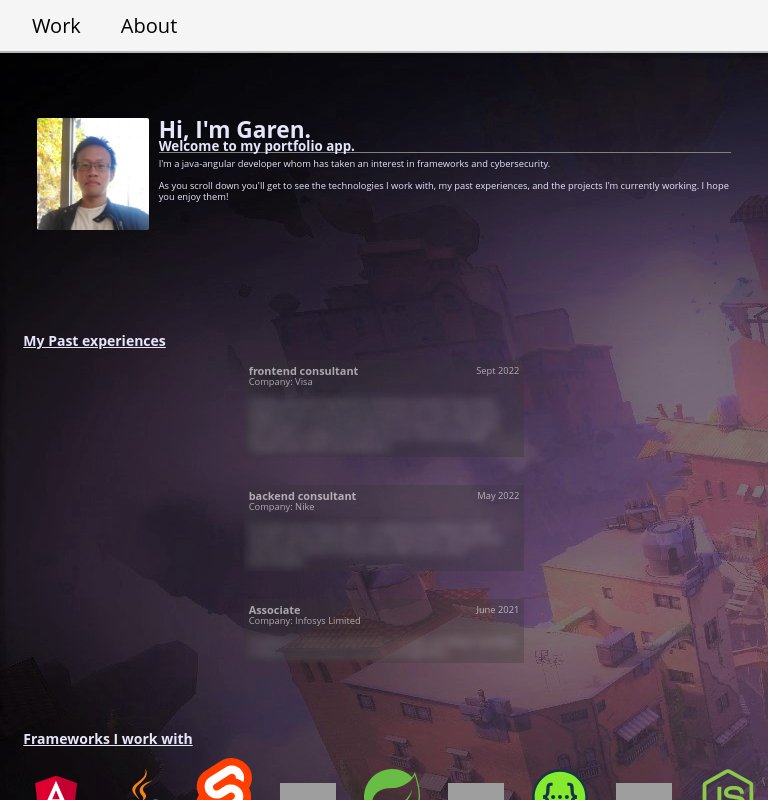
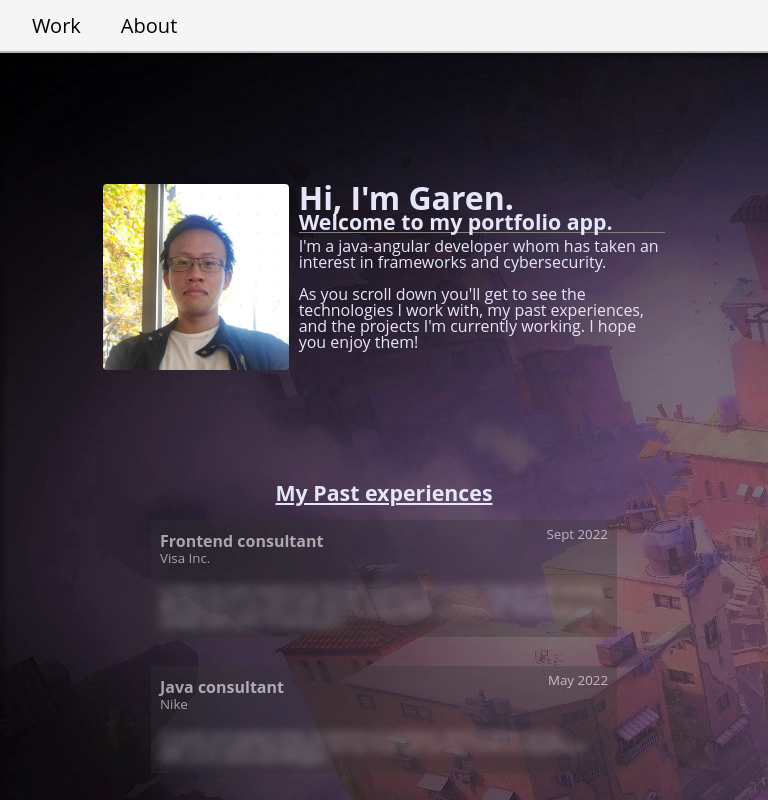
Before and after one commit to garengh4/darksidte, a SvelteKit app: page / in a window 768 px wide. Shown: the top 800 px of the page. Built offline with nearby package versions, Linux system fonts and the light colour scheme; grey boxes are pictures that could not be loaded.

Commit message:
footer-tablet needs fixing

```diff
--- a/src/lib/custom-components/project-component.svelte
+++ b/src/lib/custom-components/project-component.svelte
@@ -41,6 +41,12 @@
     border-top-left-radius: 1em;
     border-top-right-radius: 1em;
   }
+  .console {
+    background: rgba(53, 53, 53, 0.47);
+    backdrop-filter: blur(62px);
+    padding: 1.5em;
+  }
+
   .console > h3 {
     font-size: 12pt;
     margin-bottom: 0.5em;
@@ -70,11 +76,6 @@
     opacity: 1;
   }
 
-  .console {
-    background: rgba(53, 53, 53, 0.47);
-    backdrop-filter: blur(62px);
-    padding: 1.5em;
-  }
 
   @media screen and (min-width: 450px) and (max-width: 768px) {
     .container {
--- a/src/lib/custom-components/resume-component.svelte
+++ b/src/lib/custom-components/resume-component.svelte
@@ -6,42 +6,51 @@
 <section>
   <div class="container">
     <div class="left-console">
-      <h3>{resume.title}</h3>
-      <span>Company: {resume.company}</span>
+      <h1>{resume.title}</h1>
+      <span>{resume.company}</span>
     </div>
     <div class="right-console">
       <span>{resume.date}</span>
-
     </div>
-
-
-
   </div>
   <div class="container">
     <p>{resume.description}</p>
   </div>
-
 </section>
 
 <style>
-  p:hover{
-    filter:blur(0px)
-  }
-  p {
-    filter: blur(5px);
-  }
-
   .container {
     width: 30em;
-    background: red;
-    padding: 0.5em;
+    padding: 1em;
     backdrop-filter: blur(62px);
     background: rgba(53, 53, 53, 0.47);
     color: white;
     opacity: 0.6;
     display: flex;
   }
+  p:hover {
+    filter: blur(0px);
+  }
+  p {
+    filter: blur(5px);
+  }
   .left-console {
-    flex:1 1 0;
+    flex: 1 1 0;
+  }
+  /* ipad */
+  @media screen and (min-width: 450px) and (max-width: 768px) {
+    .container {
+      width: 50em;
+    }
+    h1 {
+      font-size: 12pt;
+      line-height: 1.5em;
+    }
+    span {
+      font-size: 10pt;
+    }
+    p{
+      font-size: 9pt;
+    }
   }
 </style>
--- a/src/lib/data/frameworks.json
+++ b/src/lib/data/frameworks.json
@@ -9,11 +9,7 @@
     "frameworkTitle":"Jdk11",
     "frameworkLogo": "/logos/java.svg"
   },
-  {
-    "project":"Darksidte",
-    "frameworkTitle":"Sveltekit",
-    "frameworkLogo": "/logos/svelte.svg"
-  },
+
   {
     "project":"Backyard wedding app",
     "frameworkTitle":"MySQL",
@@ -43,5 +39,10 @@
     "project":"theNodeJsApp",
     "frameworkTitle":"NodeJs",
     "frameworkLogo": "/logos/nodejs.svg"
+  },
+  {
+    "project":"Darksidte",
+    "frameworkTitle":"Sveltekit",
+    "frameworkLogo": "/logos/svelte.svg"
   }
 ]
--- a/src/lib/data/resume.json
+++ b/src/lib/data/resume.json
@@ -1,12 +1,12 @@
 [
   {
-    "title":"frontend consultant",
-    "company":"Visa",
+    "title":"Frontend consultant",
+    "company":"Visa Inc.",
     "date":"Sept 2022",
     "description":"Collaborate with backend to find best solution that easily integrate with existing api framework for client web portal. Used anguar 12 Javascript/jQuery framework to transition json data in components and services. Performed peer reviews with other UI-developers."
   },
   {
-    "title":"backend consultant",
+    "title":"Java consultant",
     "company":"Nike",
     "date":"May 2022",
     "description":"Compile and analyze data, troubleshoot problems. Build modern spring applications with Spring boot, Spring cloud and Spring. hands-on expeirence with azure cloud technologies."
--- a/src/routes/+page.svelte
+++ b/src/routes/+page.svelte
@@ -38,7 +38,7 @@
     {/each}
   </div>
 
-  <h2>Frameworks I work with</h2>
+  <h2>Frameworks & technologies I work with...</h2>
   <div class="scroll-container">
     <div class="gridscroll">
       <div class="framework-container">
@@ -64,7 +64,6 @@
     grid-template-areas: "left left right right right";
     gap: 1em;
     padding: 3em;
-    margin-bottom: 8em;
     margin-top: 3em;
   }
   .rightconsole {
@@ -75,7 +74,7 @@
   }
   img {
     width: 12em;
-    border-radius: 2px;
+    border-radius: 4px;
     filter: blur(0.25px);
   }
   hr {
@@ -94,10 +93,8 @@
     font-size: 10pt;
   }
   h2 {
-    margin-left: 1em;
     text-decoration: underline;
-    margin-bottom: 1em;
-    margin-top: 5em;
+    margin: 1em;
   }
   /* ================================================================= */
   .resume-component {
@@ -105,6 +102,7 @@
     gap: 3em;
     flex-direction: column;
     align-items: center;
+    margin-bottom: 10em;
   }
   /* ================================================================= */
   .framework-container {
@@ -128,7 +126,27 @@
   /* ================================================================= */
   /* ipad */
   @media screen and (min-width: 450px) and (max-width: 768px) {
-
+    .content {
+      padding: 10em;
+    }
+    img {
+      width: 20em;
+    }
+    h1 {
+      font-size: 24pt;
+    }
+    h3 {
+      font-size: 16pt;
+      line-height: 1em;
+    }
+    p{
+      font-size: 12pt;
+      line-height: 1em;
+    }
+    h2 {
+      font-size: 16pt;
+      text-align: center;
+    }
   }
   /* MacAirBook */
   @media screen and (min-width: 769px) and (max-width: 1680px) {
```
